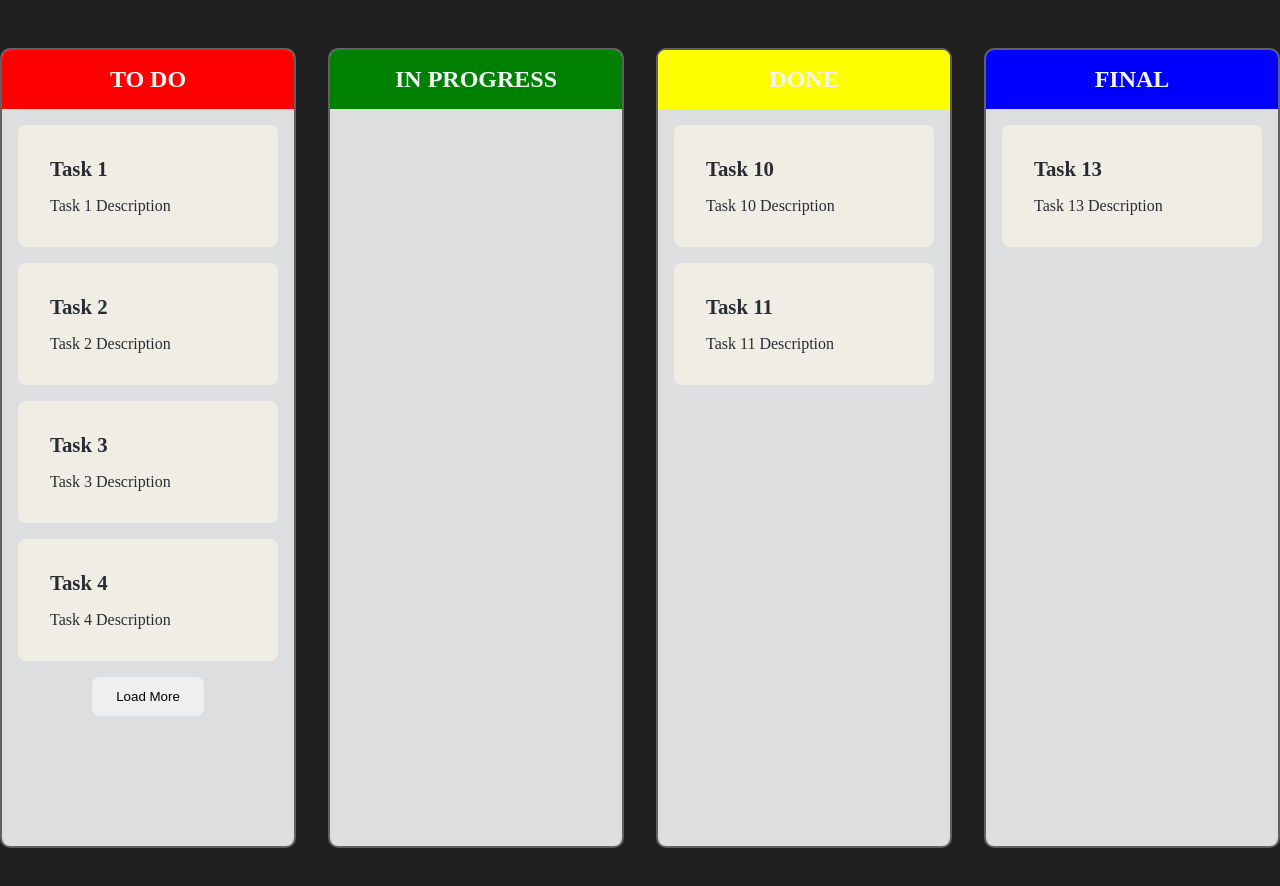
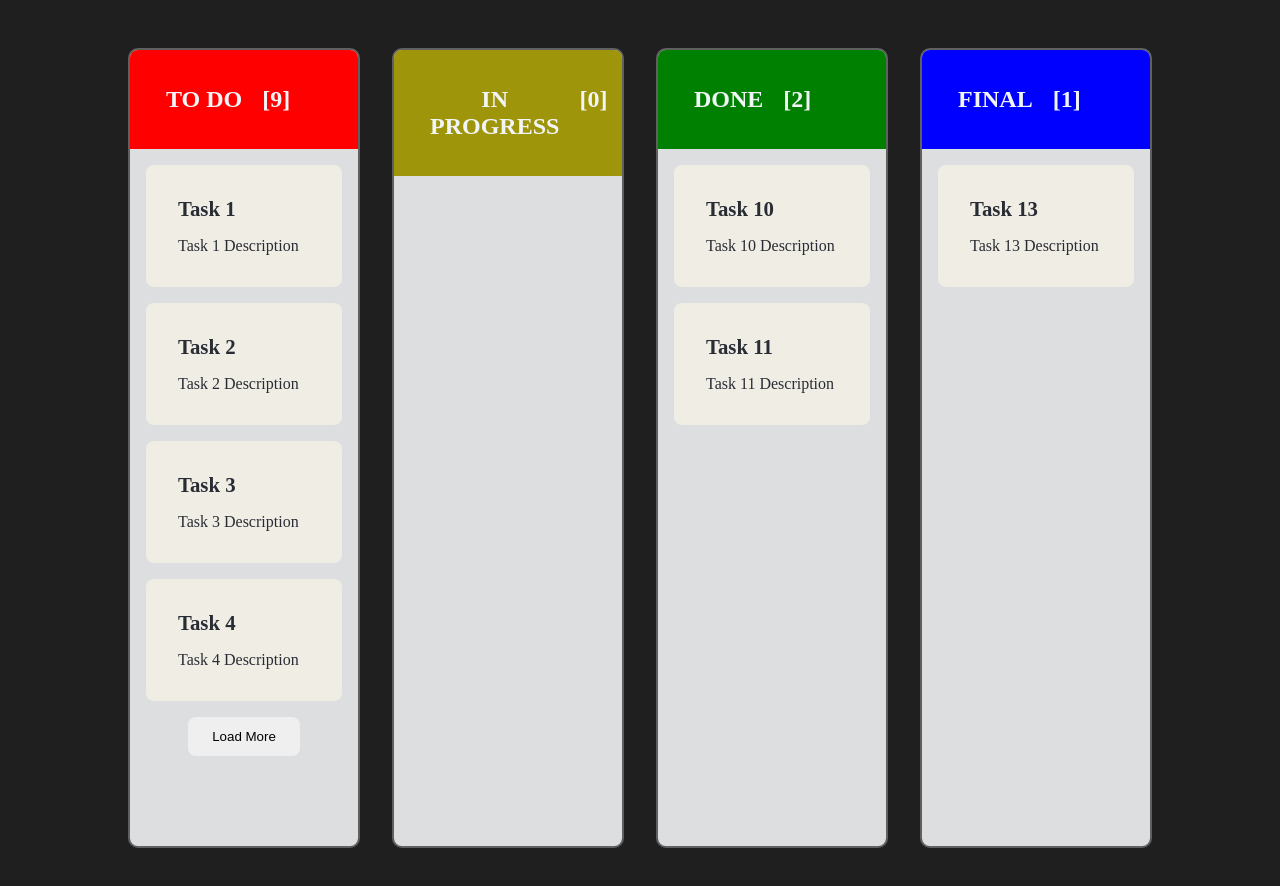
Before and after one commit to kaltrinabaliu/kanban_board, a React (Create React App) app in the folder kanban_borad/: page / in a window 1280 px wide. Shown: the top 886 px of the page. Built offline with nearby package versions, Linux system fonts and the light colour scheme.

Commit message:
Kanban style

```diff
--- a/kanban_borad/src/App.css
+++ b/kanban_borad/src/App.css
@@ -5,6 +5,6 @@
 }
 
 .container {
-  width: 100%;
+  width: 80%;
   margin: 0 auto;
 }
--- a/kanban_borad/src/components/Column/Column.css
+++ b/kanban_borad/src/components/Column/Column.css
@@ -39,3 +39,6 @@
     height: 800px;
 
   }
+  .tasks-length{
+    margin-top: 20px;
+      }
--- a/kanban_borad/src/components/Column/Column.jsx
+++ b/kanban_borad/src/components/Column/Column.jsx
@@ -37,10 +37,10 @@ const Column = ({ status, tasks, tableIndex, dragging, handleDragEnter, handleDr
       tableTitleColor = 'red';
       break;
     case 'IN PROGRESS':
-      tableTitleColor = 'green';
+      tableTitleColor = '#9f950a';
       break;
     case 'DONE':
-      tableTitleColor = 'yellow';
+      tableTitleColor = 'green';
       break;
     case 'FINAL':
       tableTitleColor = 'blue';
@@ -62,11 +62,12 @@ const Column = ({ status, tasks, tableIndex, dragging, handleDragEnter, handleDr
       : undefined
     }
   >
-      <div
+       <div
         className="table-title"
-        style={{ backgroundColor: tableTitleColor }}
+        style={{ backgroundColor: tableTitleColor, display:"flex"}}
       >
-        <h2>{status}</h2>
+        <h2 style={{margin:20}}>{status}</h2>
+        <h2 className="tasks-length">[{tasks.length}]</h2>
       </div>
       <div className='table-content' >
         {tasks.slice(0, getDisplayedTasksCount()).map((task, taskIndex) => (
```
